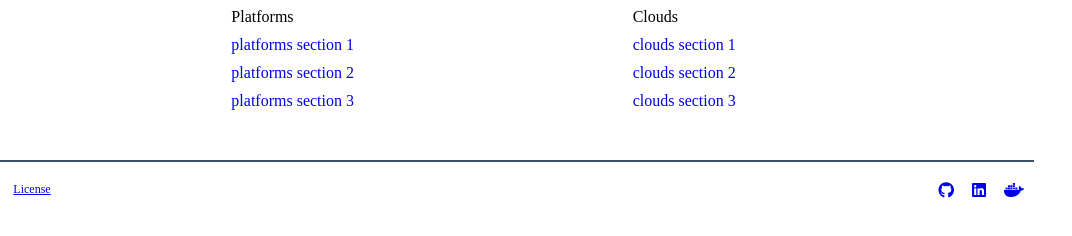
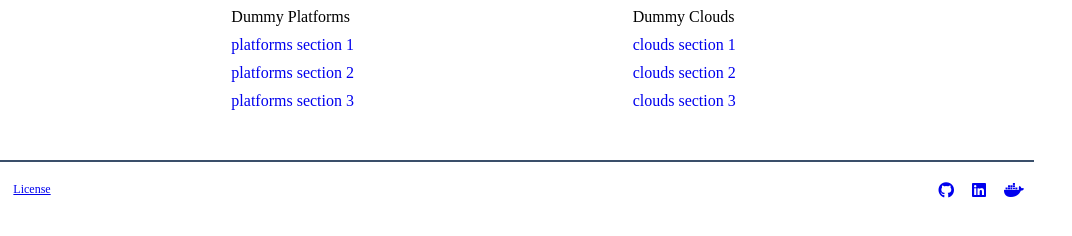
Before and after one commit to lutfiqaraman/HtmlFooter, a plain HTML site: page index.html in a window 1280 px wide. Shown: the full height of the page, 208-1280 px from the left. Drawn offline with Linux system fonts and the light colour scheme.

Commit message:
change the name of the links

```diff
--- a/index.html
+++ b/index.html
@@ -22,7 +22,7 @@
         <div class="column">
             <div class="links">
                 <div>
-                    <h2>Platforms</h2>
+                    <h2>Dummy Platforms</h2>
                     <a href="#">platforms section 1</a>
                     <a href="#">platforms section 2</a>
                     <a href="#">platforms section 3</a>
@@ -32,7 +32,7 @@
         <div class="column">
             <div class="links">
                 <div>
-                    <h2>Clouds</h2>
+                    <h2>Dummy Clouds</h2>
                     <a class="llo" href="#">clouds section 1</a>
                     <a href="#">clouds section 2</a>
                     <a href="#">clouds section 3</a>
```
